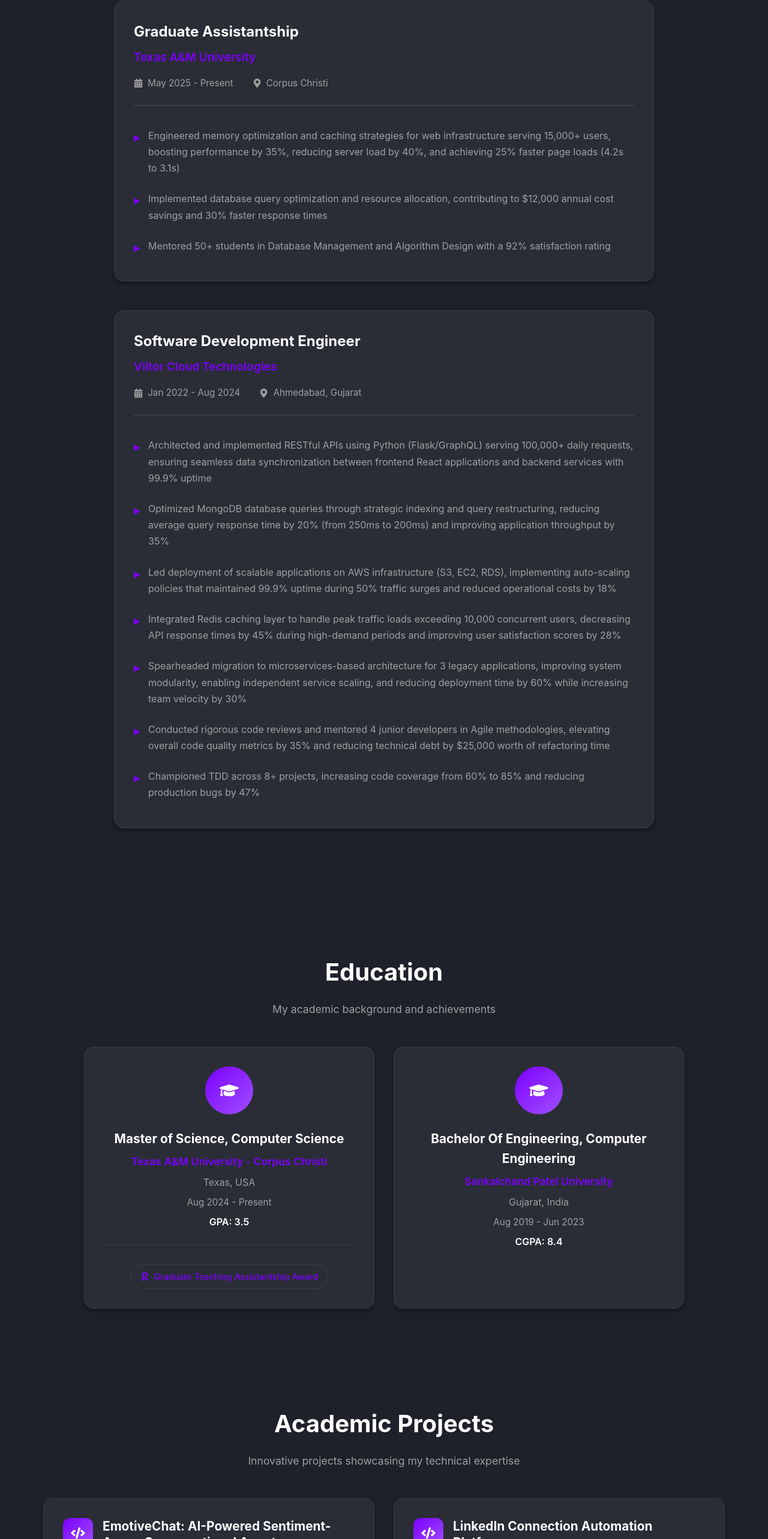
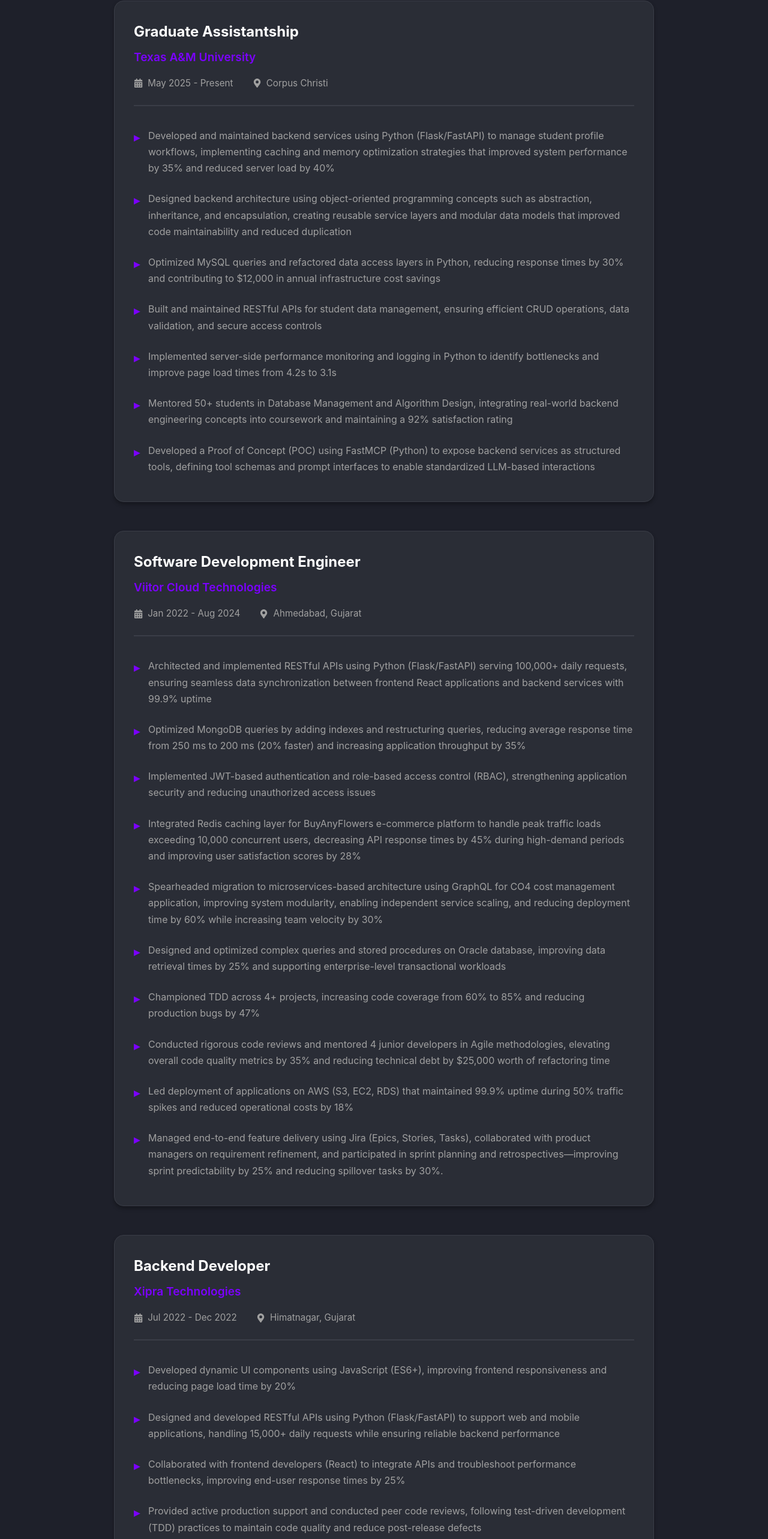
Before and after one commit to ishapathak11/isha_portfolio, a React (Vite) app: page / in a window 1280 px wide. Shown: the part 1772-4338 px from the top of the page at 60% size. Built offline with nearby package versions, Linux system fonts and the light colour scheme.

Commit message:
Update Experience component with detailed achievements and backend development contributions

```diff
--- a/src/components/Experience.tsx
+++ b/src/components/Experience.tsx
@@ -17,9 +17,13 @@
       location: 'Corpus Christi',
       period: 'May 2025 - Present',
       achievements: [
-        'Engineered memory optimization and caching strategies for web infrastructure serving 15,000+ users, boosting performance by 35%, reducing server load by 40%, and achieving 25% faster page loads (4.2s to 3.1s)',
-        'Implemented database query optimization and resource allocation, contributing to $12,000 annual cost savings and 30% faster response times',
-        'Mentored 50+ students in Database Management and Algorithm Design with a 92% satisfaction rating'
+        'Developed and maintained backend services using Python (Flask/FastAPI) to manage student profile workflows, implementing caching and memory optimization strategies that improved system performance by 35% and reduced server load by 40%',
+        'Designed backend architecture using object-oriented programming concepts such as abstraction, inheritance, and encapsulation, creating reusable service layers and modular data models that improved code maintainability and reduced duplication',
+        'Optimized MySQL queries and refactored data access layers in Python, reducing response times by 30% and contributing to $12,000 in annual infrastructure cost savings',
+        'Built and maintained RESTful APIs for student data management, ensuring efficient CRUD operations, data validation, and secure access controls',
+        'Implemented server-side performance monitoring and logging in Python to identify bottlenecks and improve page load times from 4.2s to 3.1s',
+        'Mentored 50+ students in Database Management and Algorithm Design, integrating real-world backend engineering concepts into coursework and maintaining a 92% satisfaction rating',
+        'Developed a Proof of Concept (POC) using FastMCP (Python) to expose backend services as structured tools, defining tool schemas and prompt interfaces to enable standardized LLM-based interactions'
       ]
     },
     {
@@ -28,15 +32,30 @@
       location: 'Ahmedabad, Gujarat',
       period: 'Jan 2022 - Aug 2024',
       achievements: [
-        'Architected and implemented RESTful APIs using Python (Flask/GraphQL) serving 100,000+ daily requests, ensuring seamless data synchronization between frontend React applications and backend services with 99.9% uptime',
-        'Optimized MongoDB database queries through strategic indexing and query restructuring, reducing average query response time by 20% (from 250ms to 200ms) and improving application throughput by 35%',
-        'Led deployment of scalable applications on AWS infrastructure (S3, EC2, RDS), implementing auto-scaling policies that maintained 99.9% uptime during 50% traffic surges and reduced operational costs by 18%',
-        'Integrated Redis caching layer to handle peak traffic loads exceeding 10,000 concurrent users, decreasing API response times by 45% during high-demand periods and improving user satisfaction scores by 28%',
-        'Spearheaded migration to microservices-based architecture for 3 legacy applications, improving system modularity, enabling independent service scaling, and reducing deployment time by 60% while increasing team velocity by 30%',
-        'Conducted rigorous code reviews and mentored 4 junior developers in Agile methodologies, elevating overall code quality metrics by 35% and reducing technical debt by $25,000 worth of refactoring time',
-        'Championed TDD across 8+ projects, increasing code coverage from 60% to 85% and reducing production bugs by 47%'
+      'Architected and implemented RESTful APIs using Python (Flask/FastAPI) serving 100,000+ daily requests, ensuring seamless data synchronization between frontend React applications and backend services with 99.9% uptime',
+      'Optimized MongoDB queries by adding indexes and restructuring queries, reducing average response time from 250 ms to 200 ms (20% faster) and increasing application throughput by 35%',
+      'Implemented JWT-based authentication and role-based access control (RBAC), strengthening application security and reducing unauthorized access issues',
+      'Integrated Redis caching layer for BuyAnyFlowers e-commerce platform to handle peak traffic loads exceeding 10,000 concurrent users, decreasing API response times by 45% during high-demand periods and improving user satisfaction scores by 28%',
+      'Spearheaded migration to microservices-based architecture using GraphQL for CO4 cost management application, improving system modularity, enabling independent service scaling, and reducing deployment time by 60% while increasing team velocity by 30%',
+      'Designed and optimized complex queries and stored procedures on Oracle database, improving data retrieval times by 25% and supporting enterprise-level transactional workloads',
+      'Championed TDD across 4+ projects, increasing code coverage from 60% to 85% and reducing production bugs by 47%',
+      'Conducted rigorous code reviews and mentored 4 junior developers in Agile methodologies, elevating overall code quality metrics by 35% and reducing technical debt by $25,000 worth of refactoring time',
+      'Led deployment of applications on AWS (S3, EC2, RDS) that maintained 99.9% uptime during 50% traffic spikes and reduced operational costs by 18%',
+      'Managed end-to-end feature delivery using Jira (Epics, Stories, Tasks), collaborated with product managers on requirement refinement, and participated in sprint planning and retrospectives—improving sprint predictability by 25% and reducing spillover tasks by 30%.'
+    ]
+  },
+  {
+      company: 'Xipra Technologies',
+      title: 'Backend Developer',
+      location: 'Himatnagar, Gujarat',
+      period: 'Jul 2022 - Dec 2022',
+      achievements: [
+        'Developed dynamic UI components using JavaScript (ES6+), improving frontend responsiveness and reducing page load time by 20%',
+        'Designed and developed RESTful APIs using Python (Flask/FastAPI) to support web and mobile applications, handling 15,000+ daily requests while ensuring reliable backend performance',
+        'Collaborated with frontend developers (React) to integrate APIs and troubleshoot performance bottlenecks, improving end-user response times by 25%',
+        'Provided active production support and conducted peer code reviews, following test-driven development (TDD) practices to maintain code quality and reduce post-release defects'
       ]
-    }
+  }
   ]
 
   return (
```
